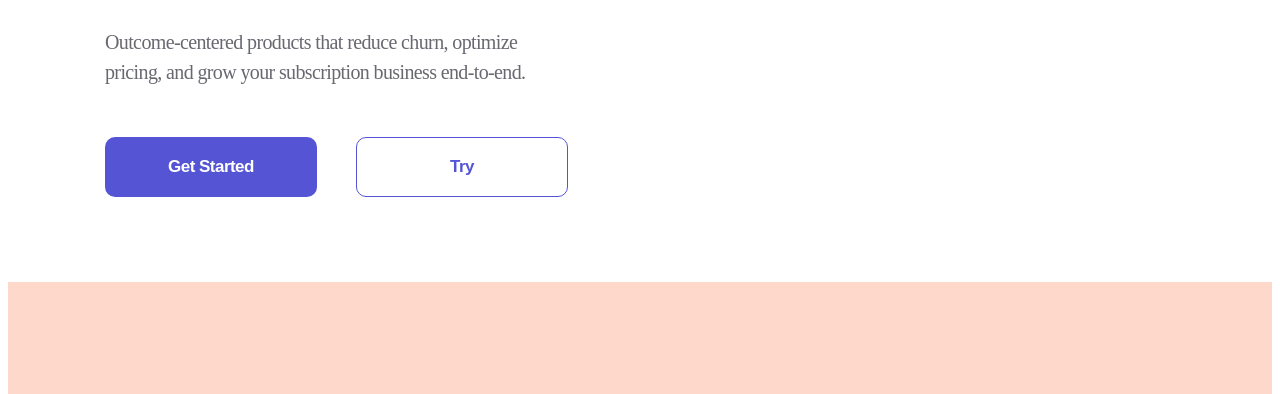
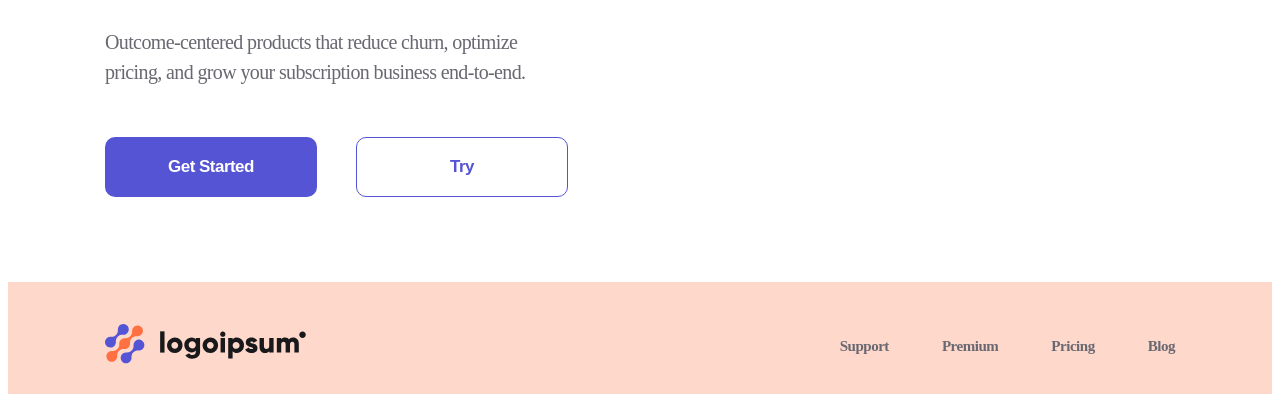
Before and after one commit to malvian/logoipsum, a plain HTML site: page index.html in a window 1280 px wide. Shown: the part 558-952 px from the top of the page. Drawn offline with Linux system fonts and the light colour scheme.

Commit message:
Add files via upload

```diff
--- a/style/style.css
+++ b/style/style.css
@@ -127,5 +127,4 @@ margin-bottom: 50px;
     display: flex;
     justify-content: space-between;
     align-items: center;
-    margin: 104px auto 85px auto;
 }
```
